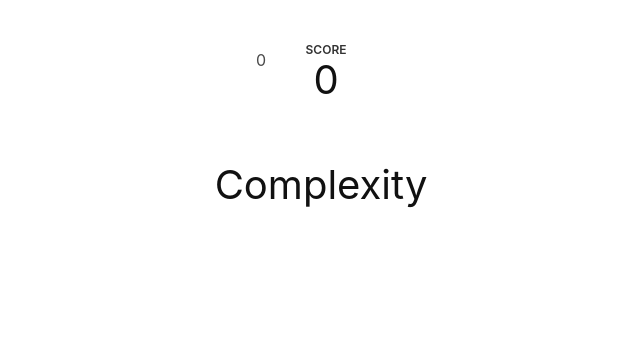
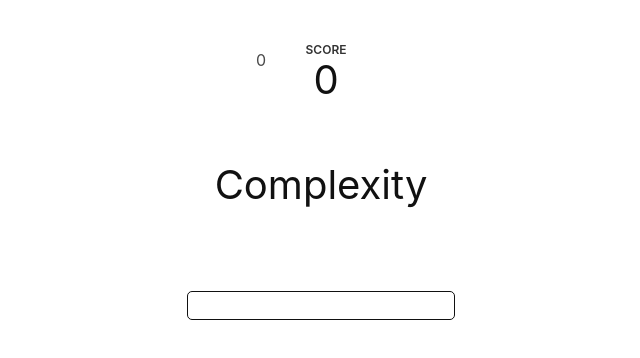
Before and after one commit to tarekgabarin/word_challenge, a React (Create React App) app: page /challenge/1 in a window 1280 px wide. Shown: the top 358 px of the page, without its empty margins (319-959 px from the left). Built offline with nearby package versions, Linux system fonts and the light colour scheme.

Commit message:
finished styling

```diff
--- a/src/components/WordChallenge/WordChallenge.css
+++ b/src/components/WordChallenge/WordChallenge.css
@@ -20,6 +20,19 @@
     height: 100px;
 }
 
+.styled-input input[type=text] {
+    background: transparent;
+    font-size: 18px;
+    height: 29px;
+    padding: 5px; /* If you add too much padding here, the options won't show in IE */
+    width: 268px;
+    border: 1px solid #111;
+    color: #111111;
+    -webkit-border-radius: 5px;
+    -moz-border-radius: 5px;
+    border-radius: 5px;
+}
+
 .section-item span {
     color: #333;
     font-size: 12px;
@@ -32,8 +45,6 @@
     align-items: center;
 }
 
-
-
 .countdown-svg {
     position: absolute;
     top: 0;
--- a/src/components/WordChallenge/WordChallenge.js
+++ b/src/components/WordChallenge/WordChallenge.js
@@ -67,6 +67,11 @@ class WordChallenge extends Component {
                         <h1>Complexity</h1>
                     </div>
                 </div>
+                <div className="section-wrapper">
+                    <div className="section-item semi-square styled-input">
+                        <input type="text" />
+                    </div>
+                </div>
             </div>
         );
     }
```
